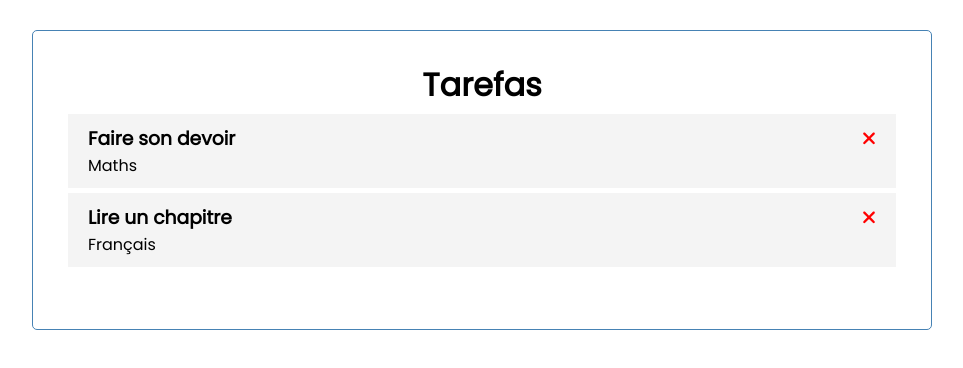
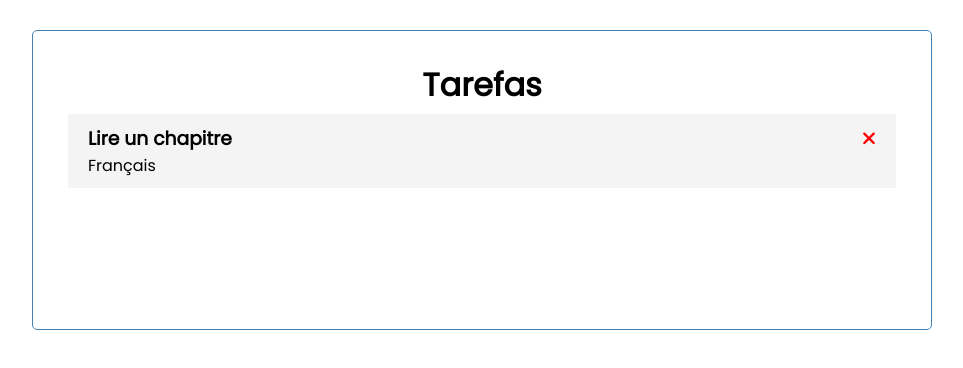
Before and after one commit to josegcpedro/TodoListAndGrades, an Angular app: page /todolist in a window 1280 px wide. Shown: the top 368 px of the page, without its empty margins (158-1121 px from the left). Built offline with nearby package versions, Linux system fonts and the light colour scheme; data requests are answered from the project's data file.

Commit message:
fix: stalone error

```diff
--- a/db.json
+++ b/db.json
@@ -1,13 +1,7 @@
 {
   "tasks": [
     {
-            "id": 1,
-            "title": "Faire son devoir",
-            "category": "Maths",
-            "done": false
-        },
-        {
-            "id": 2,
+      "id": "2",
       "title": "Lire un chapitre",
       "category": "Français",
       "done": true
@@ -15,12 +9,12 @@
   ],
   "grades": [
     {
-            "id": 1,
+      "id": "1",
       "value": 4,
       "subject": "Maths"
     },
     {
-            "id": 2,
+      "id": "2",
       "value": 5,
       "subject": "Français"
     }
--- a/src/Task.ts
+++ b/src/Task.ts
@@ -1,5 +1,5 @@
 export interface Task{
-    id?: number,
+    id: number,
     title: string,
     category: string,
     done: boolean
--- a/src/app/components/task-item/task-item.component.html
+++ b/src/app/components/task-item/task-item.component.html
@@ -1,9 +1,7 @@
 <div class="task">
     <h3>
-        {{task.title}}
-        <fa-icon [icon]="faTimes" [ngStyle]="{'color': 'red'}" (click)="onDelete(task)" ></fa-icon>
+        {{ task.title }}
+        <fa-icon [icon]="faTimes" [ngStyle]="{'color': 'red'}" (click)="onDelete()"></fa-icon>
     </h3>
-    <p>
-        {{task.category}}
-    </p>
+    <p>{{ task.category }}</p>
 </div>
--- a/src/app/components/task-item/task-item.component.ts
+++ b/src/app/components/task-item/task-item.component.ts
@@ -1,27 +1,23 @@
 import { Component, Input, Output, EventEmitter } from '@angular/core';
 import { Task } from '../../../Task';
-import { FaIconLibrary, FontAwesomeModule } from '@fortawesome/angular-fontawesome';
 import { faTimes } from '@fortawesome/free-solid-svg-icons';
 import { CommonModule } from '@angular/common';
-
-
+import { FontAwesomeModule } from '@fortawesome/angular-fontawesome'; // Importação necessária
 
 @Component({
   selector: 'app-task-item',
-  imports: [FontAwesomeModule, CommonModule],
+  standalone: true,
+  imports: [CommonModule, FontAwesomeModule], // Adicionando FontAwesomeModule
   templateUrl: './task-item.component.html',
-  styleUrl: './task-item.component.css'
+  styleUrls: ['./task-item.component.css']
 })
 export class TaskItemComponent {
-  @Input() task!: Task
+  @Input() task!: Task;
   @Output() onDeleteTask = new EventEmitter<Task>();
+
   faTimes = faTimes;
 
-  constructor(library: FaIconLibrary) {
-    library.addIcons(faTimes);
-  }
-
-  onDelete(task: Task){
-    this.onDeleteTask.emit(task);
+  onDelete() {
+    this.onDeleteTask.emit(this.task);
   }
 }
--- a/src/app/components/todo-list/todo-list.component.html
+++ b/src/app/components/todo-list/todo-list.component.html
@@ -2,5 +2,6 @@
     <h1 class="toDoListText">
         Tarefas
     </h1>
-    <app-task-item *ngFor="let task of tasks" [task]="task" (onDeleteTask)="onDeleteTask($event)"></app-task-item>
+    <app-task-item *ngFor="let task of tasks" [task]="task" (onDeleteTask)="deleteTask(task)"></app-task-item>
+
 </div>
--- a/src/app/components/todo-list/todo-list.component.ts
+++ b/src/app/components/todo-list/todo-list.component.ts
@@ -1,20 +1,20 @@
 import { Component, OnInit } from '@angular/core';
 import { TaskService } from '../../services/todo/task.service';
 import { Task } from '../../../Task';
-import { CommonModule } from '@angular/common';
-import { TaskItemComponent } from '../task-item/task-item.component';
-
+import { TaskItemComponent } from '../task-item/task-item.component'; // Importando o componente standalone
+import { CommonModule } from '@angular/common'; // Necessário para diretivas do Angular, como *ngFor
 
 @Component({
   selector: 'app-todo-list',
-  imports: [CommonModule, TaskItemComponent],
+  standalone: true, // Definindo como standalone
+  imports: [TaskItemComponent, CommonModule], // Importando TaskItemComponent e CommonModule
   templateUrl: './todo-list.component.html',
-  styleUrl: './todo-list.component.css'
+  styleUrls: ['./todo-list.component.css']
 })
 export class TodoListComponent implements OnInit {
-  tasks: Task[] = []
+  tasks: Task[] = [];
 
-  constructor(private taskService: TaskService) { }
+  constructor(private taskService: TaskService) {}
 
   ngOnInit(): void {
     this.taskService.getTasks().subscribe((data) => {
@@ -22,9 +22,7 @@ export class TodoListComponent implements OnInit {
     });
   }
 
-
-
-  deleteTask(task: Task){
-   this.taskService.deleteTask(task).subscribe();
+  deleteTask(task: Task): void {
+    this.taskService.deleteTask(task).subscribe();
   }
 }
```
Lines whose indentation alone changed are shown as unchanged.
